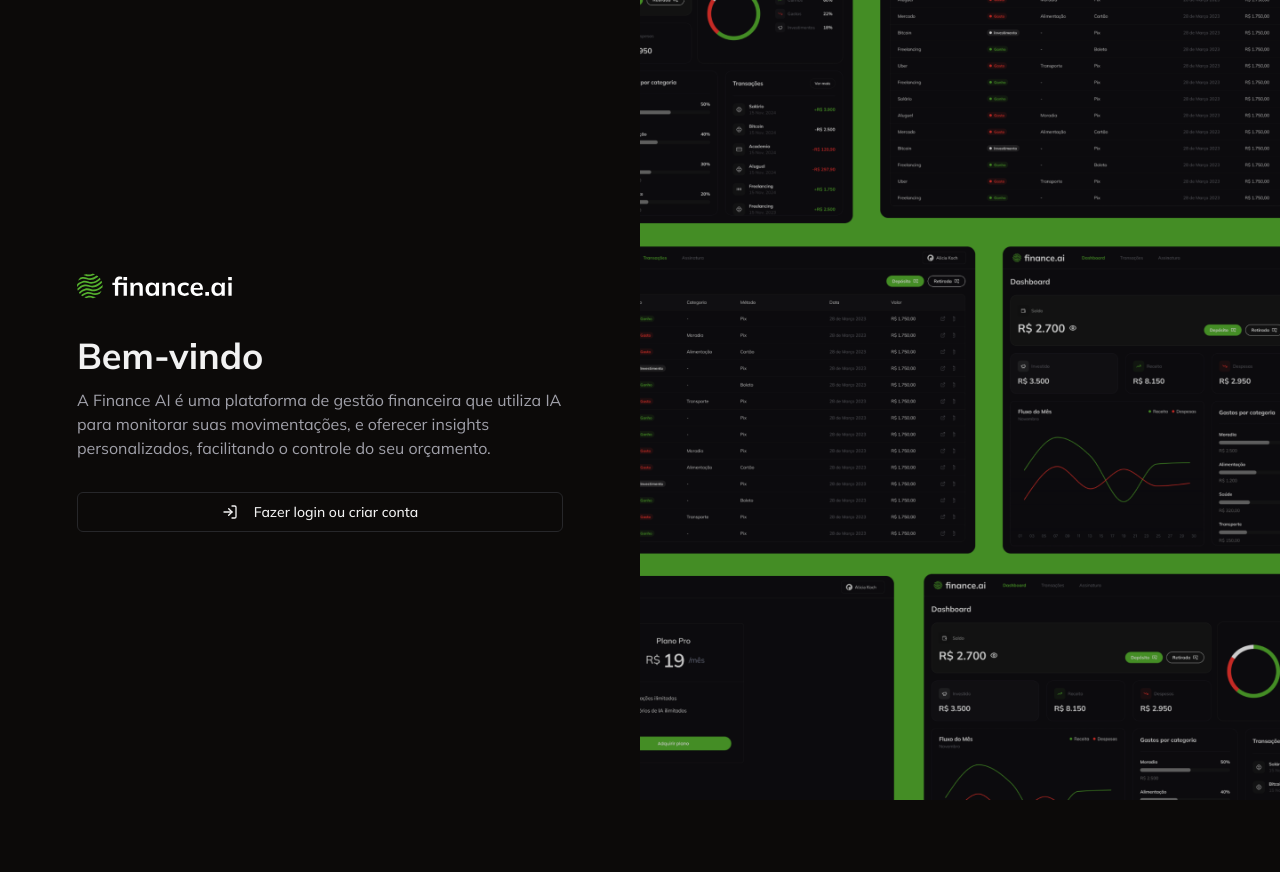
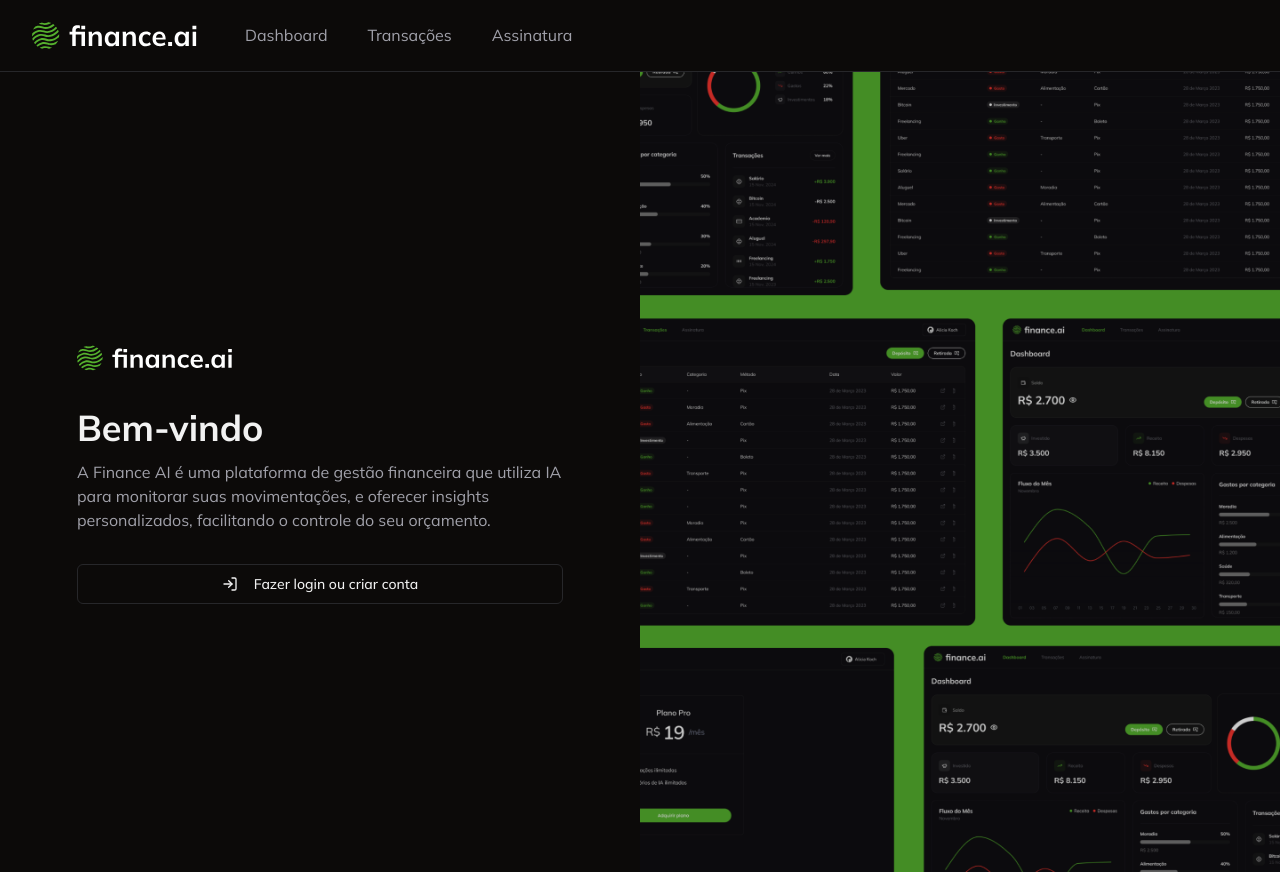
Before and after one commit to alexsandro-oliveira/Finance-AI, a Next.js app: page /login in a window 1280 px wide. Before the commit the page ends 800 px from the top, so only its background shows below. Built offline with nearby package versions, Linux system fonts and the light colour scheme; no server answers.

Commit message:
feat: add navbar component

```diff
--- /dev/null
+++ b/app/_components/navbar.tsx
@@ -0,0 +1,52 @@
+"use client";
+
+import { UserButton } from "@clerk/nextjs";
+import Image from "next/image";
+import Link from "next/link";
+import { usePathname } from "next/navigation";
+
+const Navbar = () => {
+  const pathname = usePathname();
+  return (
+    <nav className="flex justify-between border-b border-solid px-8 py-4">
+      {/* ESQUERDA */}
+      <div className="flex items-center gap-10">
+        <Image src="/logo.svg" width={173} height={39} alt="Finance AI" />
+        <Link
+          href="/"
+          className={
+            pathname === "/"
+              ? "font-bold text-primary"
+              : "text-muted-foreground"
+          }
+        >
+          Dashboard
+        </Link>
+        <Link
+          href="/transactions"
+          className={
+            pathname === "/transactions"
+              ? "font-bold text-primary"
+              : "text-muted-foreground"
+          }
+        >
+          Transações
+        </Link>
+        <Link
+          href="/subscription"
+          className={
+            pathname === "/subscription"
+              ? "font-bold text-primary"
+              : "text-muted-foreground"
+          }
+        >
+          Assinatura
+        </Link>
+      </div>
+      {/* DIREITA */}
+      <UserButton showName />
+    </nav>
+  );
+};
+
+export default Navbar;
--- a/app/layout.tsx
+++ b/app/layout.tsx
@@ -3,6 +3,7 @@
 import "./globals.css";
 import { ClerkProvider } from "@clerk/nextjs";
 import { dark } from "@clerk/themes";
+import Navbar from "./_components/navbar";
 
 const mulish = Mulish({
   subsets: ["latin-ext"],
@@ -22,6 +23,7 @@
     <html lang="en">
       <body className={`${mulish.className} dark antialiased`}>
         <ClerkProvider appearance={{ baseTheme: dark }}>
+          <Navbar />
           {children}
         </ClerkProvider>
       </body>
--- a/app/transactions/page.tsx
+++ b/app/transactions/page.tsx
@@ -7,6 +7,7 @@
   const transactions = await db.transaction.findMany({});
 
   return (
+    <>
       <div className="space-y-6 p-6">
         {/* TITULO E BOTAO */}
         <div className="flex w-full items-center justify-between">
@@ -18,6 +19,7 @@
           data={JSON.parse(JSON.stringify(transactions))}
         />
       </div>
+    </>
   );
 };
 
```
Lines whose indentation alone changed are shown as unchanged.
